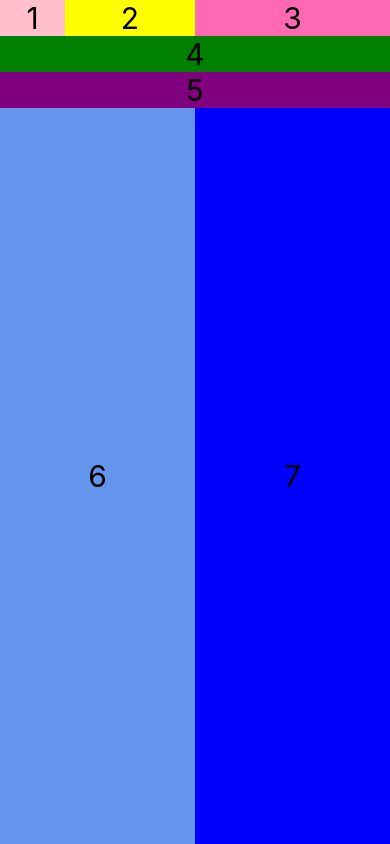
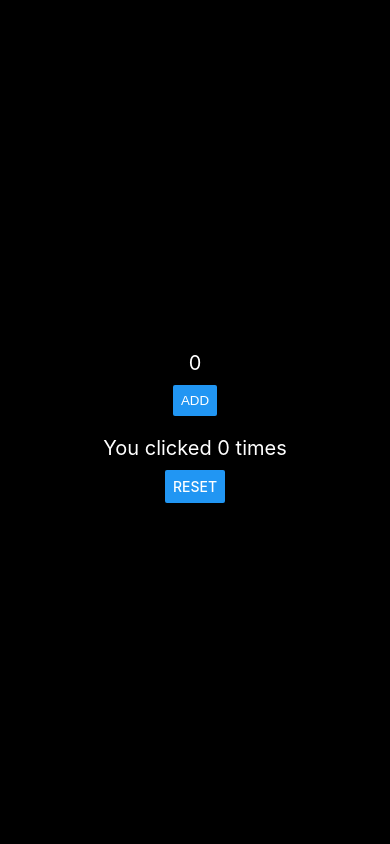
Before and after one commit to GabrielDelight/React-native-courses, a React Native app: screen / in a window 390 px wide. Built offline with nearby package versions, Linux system fonts and the light colour scheme.

Commit message:
Counter exercise

```diff
--- a/App.tsx
+++ b/App.tsx
@@ -1,40 +1,23 @@
-import React from 'react';
-import {BackHandler, StyleSheet, Text, View} from 'react-native';
+import React, {useState} from 'react';
+import {StyleSheet, Text, View, Button, Linking} from 'react-native';
 
 function App(): JSX.Element {
+  const [counter, setCounter] = useState(0);
+  const onChangeHandler = () => {
+    setCounter(prevState => (prevState += 5));
+  };
+  const onResetHandler  = () => {
+    setCounter(0)
+  }
+
   return (
     <View style={styles.body}>
-      <View style={styles.row1}>
-        <View style={styles.view1}>
-          <Text style={styles.text}>1</Text>
-        </View>
-        <View style={styles.view2}>
-          <Text style={styles.text}>2</Text>
-        </View>
-        <View style={styles.view3}>
-          <Text style={styles.text}>3</Text>
-        </View>
-      </View>
-
-      {/* send View */}
-      <View style={styles.row2}>
-        <View style={styles.view4}>
-          <Text style={styles.text}>4</Text>
-        </View>
-        <View style={styles.view5}>
-          <Text style={styles.text}>5</Text>
-        </View>
-      </View>
-
-      {/* Thord View */}
-      <View style={styles.row3}>
-        <View style={styles.view6}>
-          <Text style={styles.text}>6</Text>
-        </View>
-        <View style={styles.view7}>
-          <Text style={styles.text}>7</Text>
-        </View>
-      </View>
+      <Text style={styles.text}>{counter}</Text>
+      <Text style={styles.button}>
+      <Button title="Add" onPress={onChangeHandler} ></Button>
+      </Text>
+      <Text style={styles.text}>You clicked {counter} times</Text>
+      <Button title='Reset' onPress={onResetHandler}></Button>
     </View>
   );
 }
@@ -42,72 +25,20 @@ function App(): JSX.Element {
 const styles = StyleSheet.create({
   body: {
     flex: 1,
-    // backgroundColor: 'white',
-    // justifyContent: 'center',
-    // alignItems: 'center',
+    backgroundColor: 'black',
+    color: "white",
+    justifyContent: 'center',
+    alignItems: "center"
   },
-  // Rows section
-  row1: {
-    // flex: 1,
-    flexDirection: 'row',
+  text: {
+    color: 'white',
+    textAlign: 'center',
+    fontSize: 20,
+    margin: 10,
   },
-
-  row2: {
-    flexDirection: 'column',
-  },
-
-  row3: {
-    flexDirection: 'row',
-    flex: 1
-  },
-  // View section
-  view1: {
-    flex: 1,
-    alignItems: 'center',
-    justifyContent: 'center',
-    backgroundColor: 'pink',
-  },
-  view2: {
-    flex: 2,
-    alignItems: 'center',
-    justifyContent: 'center',
-    backgroundColor: 'yellow',
-  },
-  view3: {
-    flex: 3,
-    alignItems: 'center',
-    justifyContent: 'center',
-    backgroundColor: 'hotpink',
-  },
-  view4: {
-    // flex: 1,
-    alignContent: 'center',
-    justifyContent: 'center',
-    backgroundColor: 'green',
-  },
-  view5: {
-    alignContent: 'center',
-    justifyContent: 'center',
-    backgroundColor: 'purple',
-  },
-  view6: {
-    backgroundColor: 'cornflowerblue',
-    alignItems: 'stretch',
-    justifyContent: "center",
-    flex: 1,
-  },
-  view7: {
-    backgroundColor: 'blue',
-    alignItems: 'stretch',
-    justifyContent: "center",
-    flex: 1,
-  },
-
-  text: {
-    textAlign: 'center',
-    fontSize: 30,
-    // margin: 10,
-  },
+  button: {
+    marginBottom: 10
+  }
 });
 
 export default App;
```
